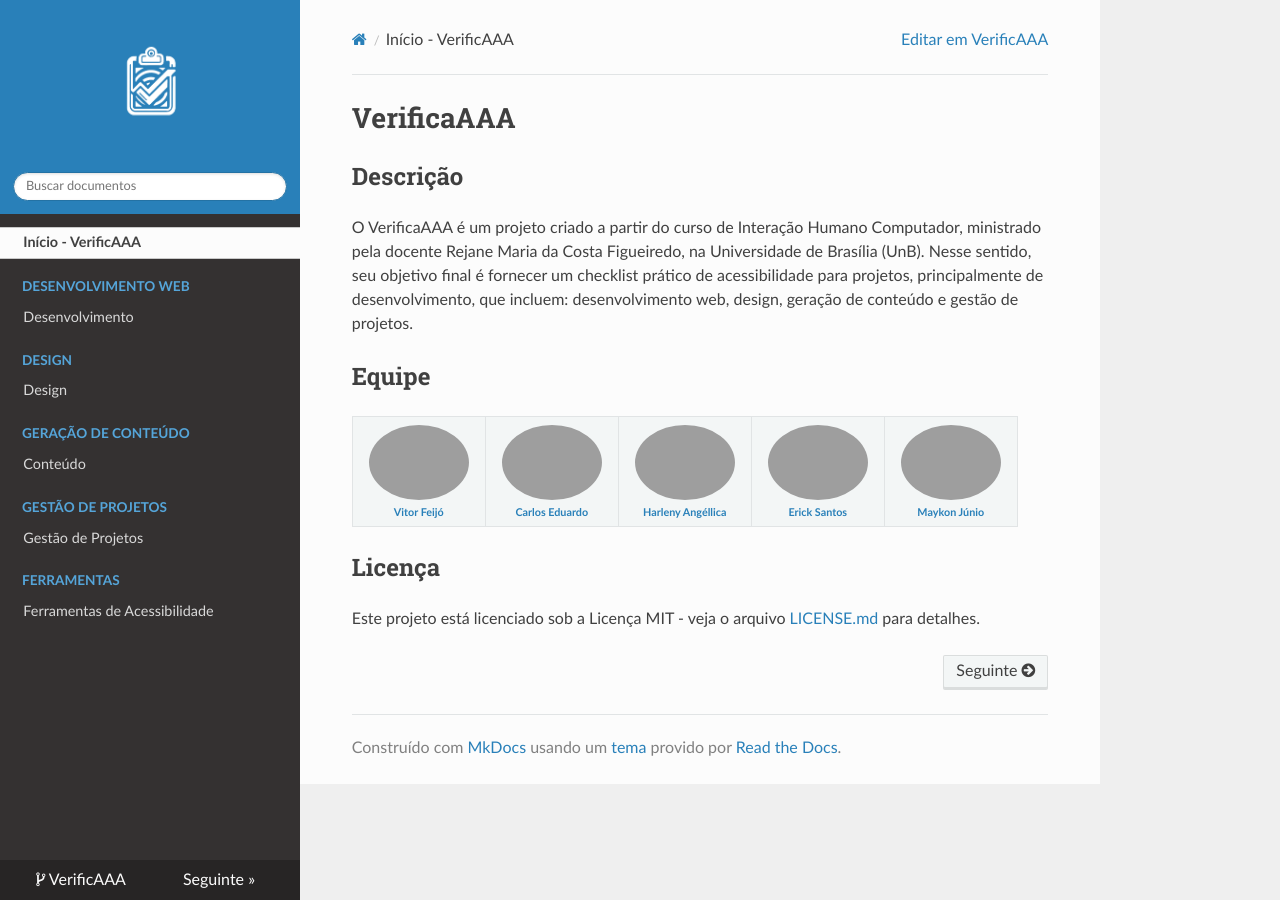
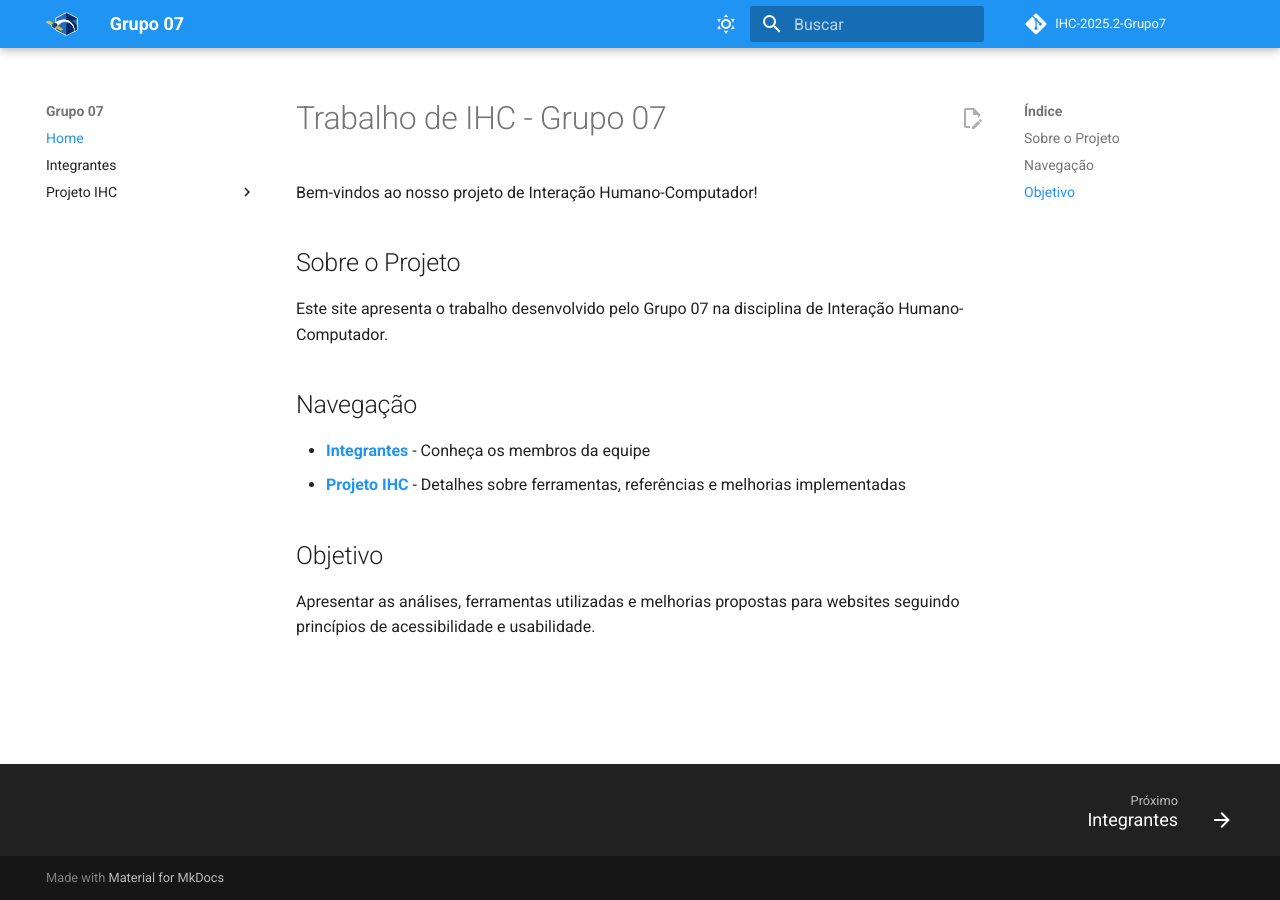
Before and after one commit to UnB-IHC/IHC-2025.2-Grupo7, an MkDocs documentation site: the page built from docs/index.md, in a window 1280 px wide. Built offline with MkDocs 1.6.1 and Material for MkDocs 9.7.7, drawn with Linux system fonts in a browser that asks for light colours; nearby versions of some CDN libraries; comment, search, counter and statistics services are not loaded.

Commit message:
feat: adiciona estrutura base do projeto e configurações iniciais para deploy no GitHub Pages

```diff
--- a/docs/index.md
+++ b/docs/index.md
@@ -1,21 +1,16 @@
-# VerificaAAA
+# Trabalho de IHC - Grupo 07
 
-## Descrição
+Bem-vindos ao nosso projeto de Interação Humano-Computador!
 
-O VerificaAAA é um projeto criado a partir do curso de Interação Humano Computador, ministrado pela docente Rejane Maria da Costa Figueiredo, na Universidade de Brasília (UnB). Nesse sentido, seu objetivo final é fornecer um checklist prático de acessibilidade para projetos, principalmente de desenvolvimento, que incluem: desenvolvimento web, design, geração de conteúdo e gestão de projetos.
+## Sobre o Projeto
 
-## Equipe
+Este site apresenta o trabalho desenvolvido pelo Grupo 07 na disciplina de Interação Humano-Computador.
 
-<table>
-  <tr>
-    <td align="center"><a href="https://github.com/vitorfleonardo"><img style="border-radius: 50%;" src="https://github.com/vitorfleonardo.png" width="100px;" alt=""/><br /><sub><b>Vitor Feijó</b></sub></a><br />
-    <td align="center"><a href="https://github.com/CADU110"><img style="border-radius: 50%;" src="https://github.com/CADU110.png" width="100px;" alt=""/><br /><sub><b>Carlos Eduardo</b></sub></a><br />
-    <td align="center"><a href="https://github.com/Angelicahaas"><img style="border-radius: 50%;" src="https://github.com/Angelicahaas.png" width="100px;" alt=""/><br /><sub><b>Harleny Angéllica</b></sub></a><br />
-    <td align="center"><a href="https://github.com/Erick-ems "><img style="border-radius: 50%;" src="https://github.com/Erick-ems.png" width="100px;" alt=""/><br /><sub><b>Erick Santos</b></sub></a><br />
-    <td align="center"><a href="https://github.com/maykonjuso "><img style="border-radius: 50%;" src="https://github.com/maykonjuso.png" width="100px;" alt=""/><br /><sub><b>Maykon Júnio</b></sub></a><br />
-  </tr>
-</table>
+## Navegação
 
-## Licença
+- **[Integrantes](integrantes.md)** - Conheça os membros da equipe
+- **[Projeto IHC](projeto/ferramentas.md)** - Detalhes sobre ferramentas, referências e melhorias implementadas
 
-Este projeto está licenciado sob a Licença MIT - veja o arquivo [LICENSE.md](https://github.com/vitorfleonardo/VerificaAAA/tree/main?tab=License-1-ov-file) para detalhes.
+## Objetivo
+
+Apresentar as análises, ferramentas utilizadas e melhorias propostas para websites seguindo princípios de acessibilidade e usabilidade.
--- a/docs/stylesheets/extra.css
+++ /dev/null
@@ -1,3 +0,0 @@
-.wy-side-nav-search .wy-dropdown>a img.logo, .wy-side-nav-search>a img.logo {
-    width: 50% !important;
-}
--- a/mkdocs.yml
+++ b/mkdocs.yml
@@ -1,41 +1,59 @@
-repo_url: https://github.com/vitorfleonardo/VerificAAA
-repo_name: VerificAAA
+site_name: Grupo 07
+docs_dir: ./docs
+repo_url: https://github.com/UnB-IHC/IHC-2025.2-Grupo7
+repo_name: IHC-2025.2-Grupo7
 
-site_url: https://github.com/vitorfleonardo/VerificAAA
-site_name: VerificAAA
+theme:
+  name: material
+  language: pt-BR
+  logo: assets/logo_oseb.svg
+  favicon: assets/logo_oseb.svg
+  palette:
+    # Paleta para modo claro
+    - media: "(prefers-color-scheme: light)"
+      scheme: default
+      primary: blue
+      accent: light blue
+      toggle:
+        icon: material/weather-sunny
+        name: Mudar para modo escuro
+    # Paleta para modo escuro
+    - media: "(prefers-color-scheme: dark)"
+      scheme: slate
+      primary: blue
+      accent: light blue
+      toggle:
+        icon: material/weather-night
+        name: Mudar para modo claro
+  features:
+    - navigation.instant
+    - navigation.tracking
+    - toc.follow
+    - navigation.top
+    - content.code.copy
+    - content.action.edit
+    - header.autohide
+    - navigation.footer
+    - search.highlight
+    - search.share
+    - search.suggest
 
-use_directory_urls: False
+markdown_extensions:
+  - pymdownx.highlight
+  - pymdownx.inlinehilite
+  - pymdownx.snippets
+  - admonition
+  - pymdownx.details
+  - pymdownx.superfences
+  - attr_list
+  - md_in_html
+  - pymdownx.emoji:
+      emoji_index: !!python/name:material.extensions.emoji.twemoji
+      emoji_generator: !!python/name:material.extensions.emoji.to_svg
 
 nav:
-  - Início - VerificAAA: 'index.md'
-
-  - Desenvolvimento Web:
-    - Desenvolvimento: 'devWeb/non_text_content.md'
-
-  - Design:
-    - Design: 'design/design.md'
-
-  - Geração de Conteúdo:
-    - Conteúdo: 'geracaoConteudo/conteudo.md'
-
-  - Gestão de Projetos:
-    - Gestão de Projetos: 'gestaoProjeto/gestaoProjeto.md'
-
-  - Ferramentas:
-    - Ferramentas de Acessibilidade: 'tools/ferramentas.md'
-
-theme:
-  name: readthedocs
-  locale: pt_BR
-  titles_only: true
-  logo: imagens/logo-verificaaa.png
-  favicon: imagens/logo-verificaaa.png
-
-markdown_extensions:
-  - def_list
-  - pymdownx.tasklist:
-      custom_checkbox: false
-      clickable_checkbox: true
-
-extra_css:
-  - stylesheets/extra.css
+  - Home: index.md
+  - Integrantes: integrantes.md
+  - Projeto IHC:
+    - Ferramentas e Referências: projeto/ferramentas.md
+    - Site Melhorado: projeto/site-melhorado.md
```
Also changed, not shown: docs/design/design.md (deleted, +0 -55 lines), docs/devWeb/non_text_content.md (deleted, +0 -131 lines), docs/geracaoConteudo/conteudo.md (deleted, +0 -54 lines), docs/gestaoProjeto/gestaoProjeto.md (deleted, +0 -63 lines), docs/integrantes.md (added, +40 -0 lines), docs/projeto/ferramentas.md (added, +46 -0 lines), docs/projeto/site-melhorado.md (added, +64 -0 lines), docs/tools/ferramentas.md (deleted, +0 -13 lines), docs/assets/logo_oseb.svg (added), docs/imagens/logo-verificaaa.png (deleted), 1 other file.
